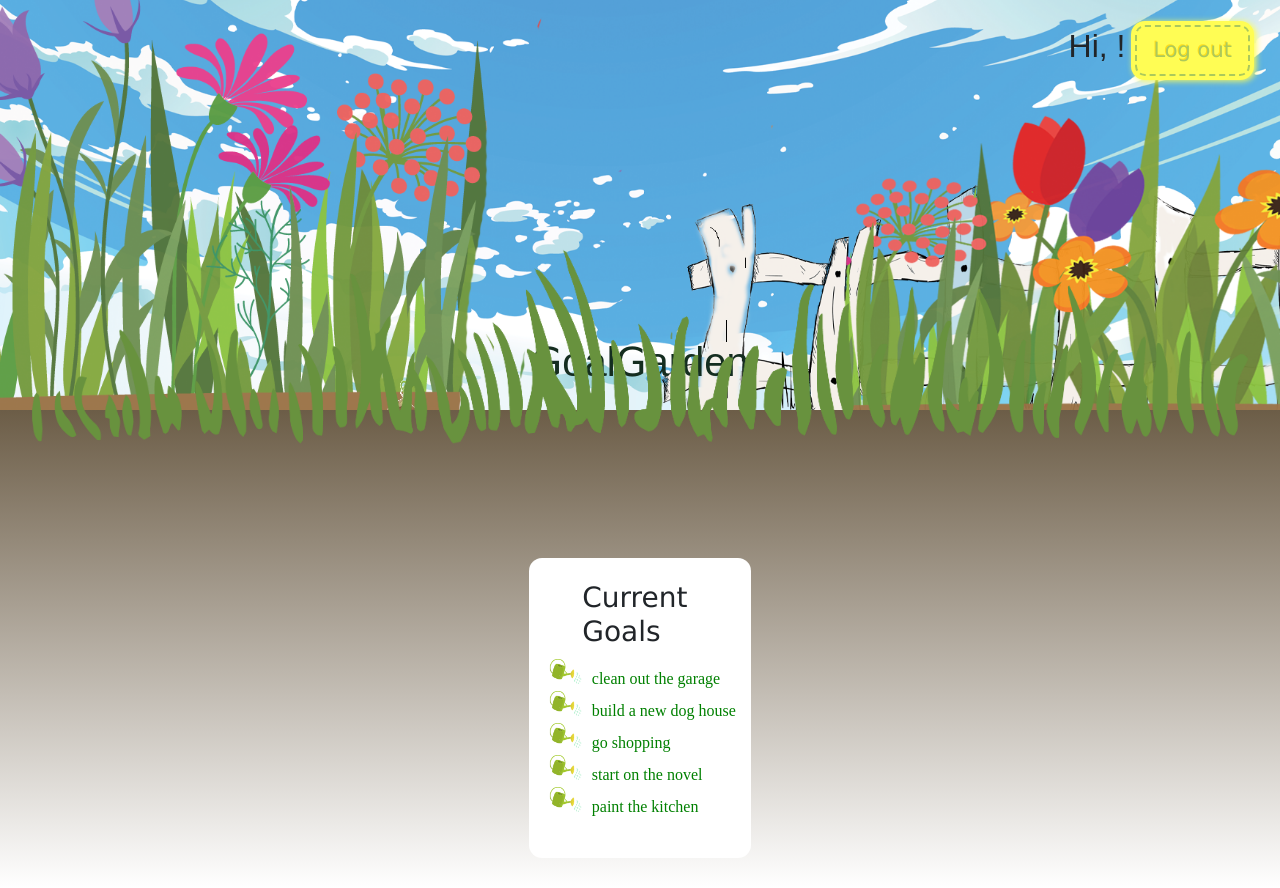
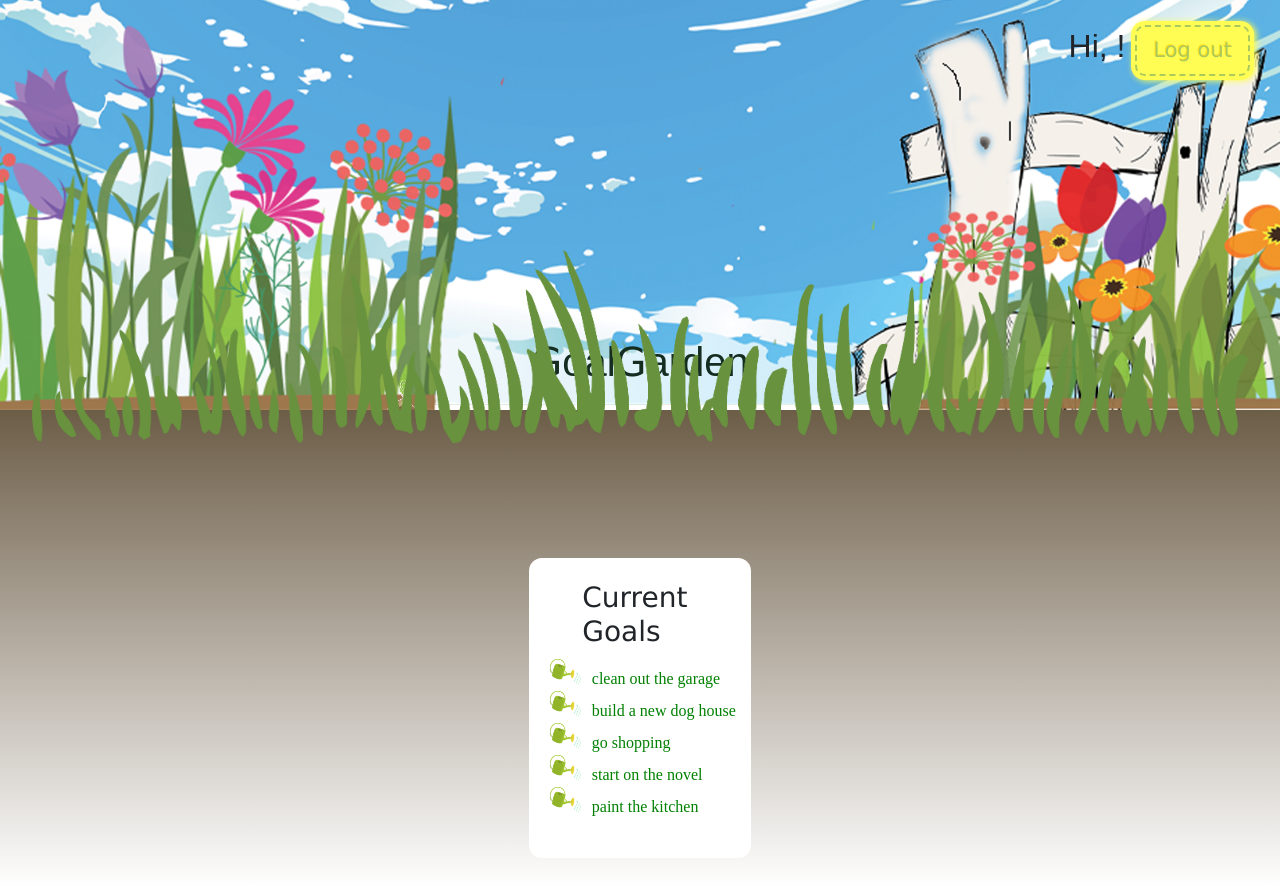
Before and after one commit to PersephoneQueenOfFlowers/goal-garden, a React (Create React App) app in the folder frontend/: page /#/ in a window 1280 px wide. Built offline with nearby package versions, Linux system fonts and the light colour scheme; a web font is replaced by a local one.

Commit message:
updated hero, switched bool on pageload to not show new goal form

```diff
--- a/frontend/public/css/App.css
+++ b/frontend/public/css/App.css
@@ -246,7 +246,7 @@ body {
   margin-bottom: 10px; }
 
 .hero {
-  background-image: url("./images/garden.png");
+  background-image: url("./images/3d-garden-resized.png");
   background-repeat: no-repeat;
   background-size: cover;
   min-height: 300px;
--- a/frontend/src/components/goal/goals.js
+++ b/frontend/src/components/goal/goals.js
@@ -7,7 +7,7 @@ class Goal extends React.Component {
   constructor(props) {
     super(props);
 
-    this.state = { title: "", body: "", date: new Date().toISOString().slice(0, 10), interval: "", formClass: "add_goal_show", addGoalButton: "add new goal"}
+    this.state = { title: "", body: "", date: new Date().toISOString().slice(0, 10), interval: "", formClass: "add_goal_hidden", addGoalButton: "add new goal"}
 
     this.createGoal = this.createGoal.bind(this);
     this.showGoalForm = this.showGoalForm.bind(this);
--- a/frontend/src/styles/_hero.scss
+++ b/frontend/src/styles/_hero.scss
@@ -1,5 +1,5 @@
 .hero {
-  background-image: url('./images/garden.png');
+  background-image: url('./images/3d-garden-resized.png');
   background-repeat: no-repeat;
   background-size: cover;
   min-height: 300px;
```
Also changed, not shown: frontend/public/css/images/3d-garden-resized.png (added).
